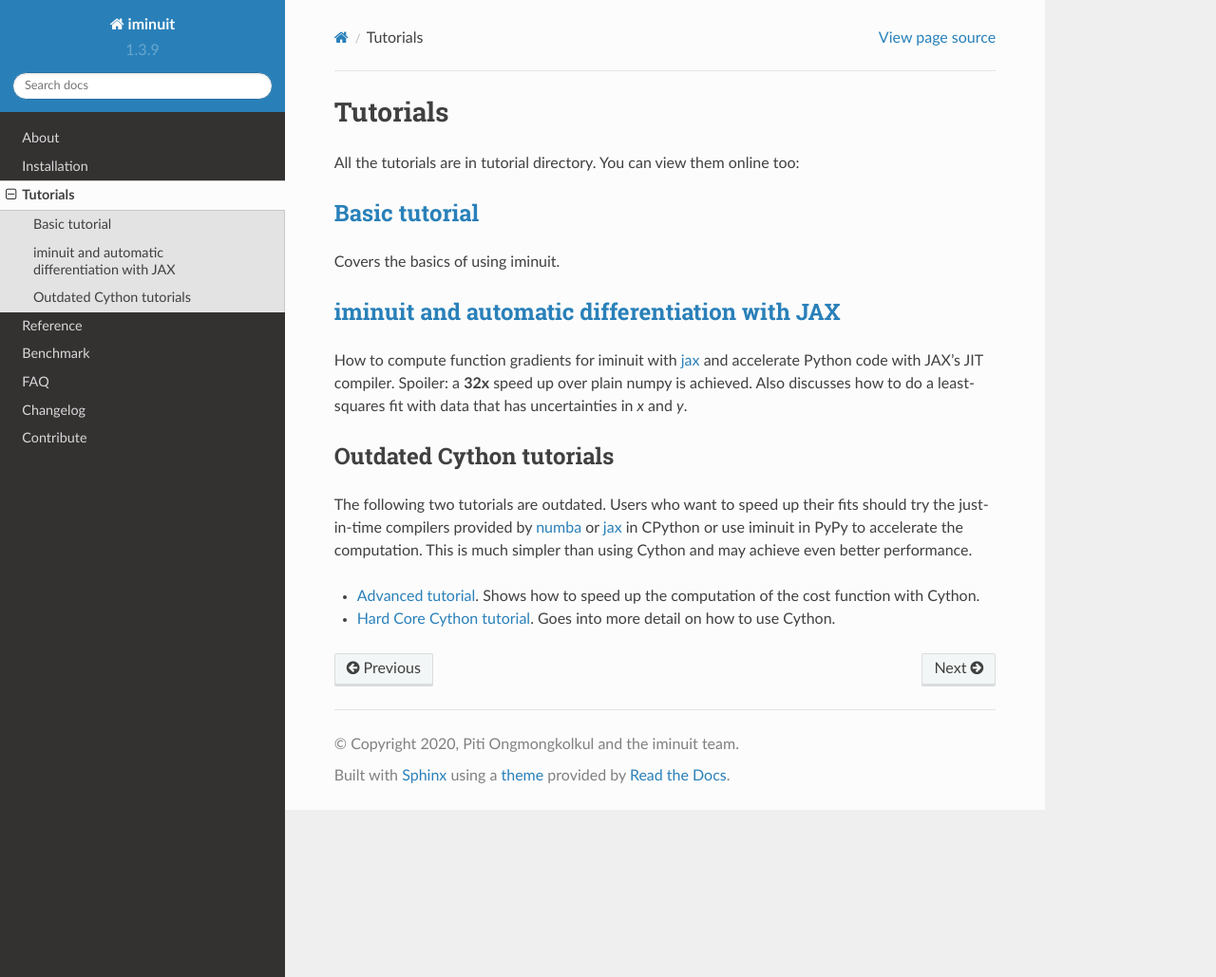
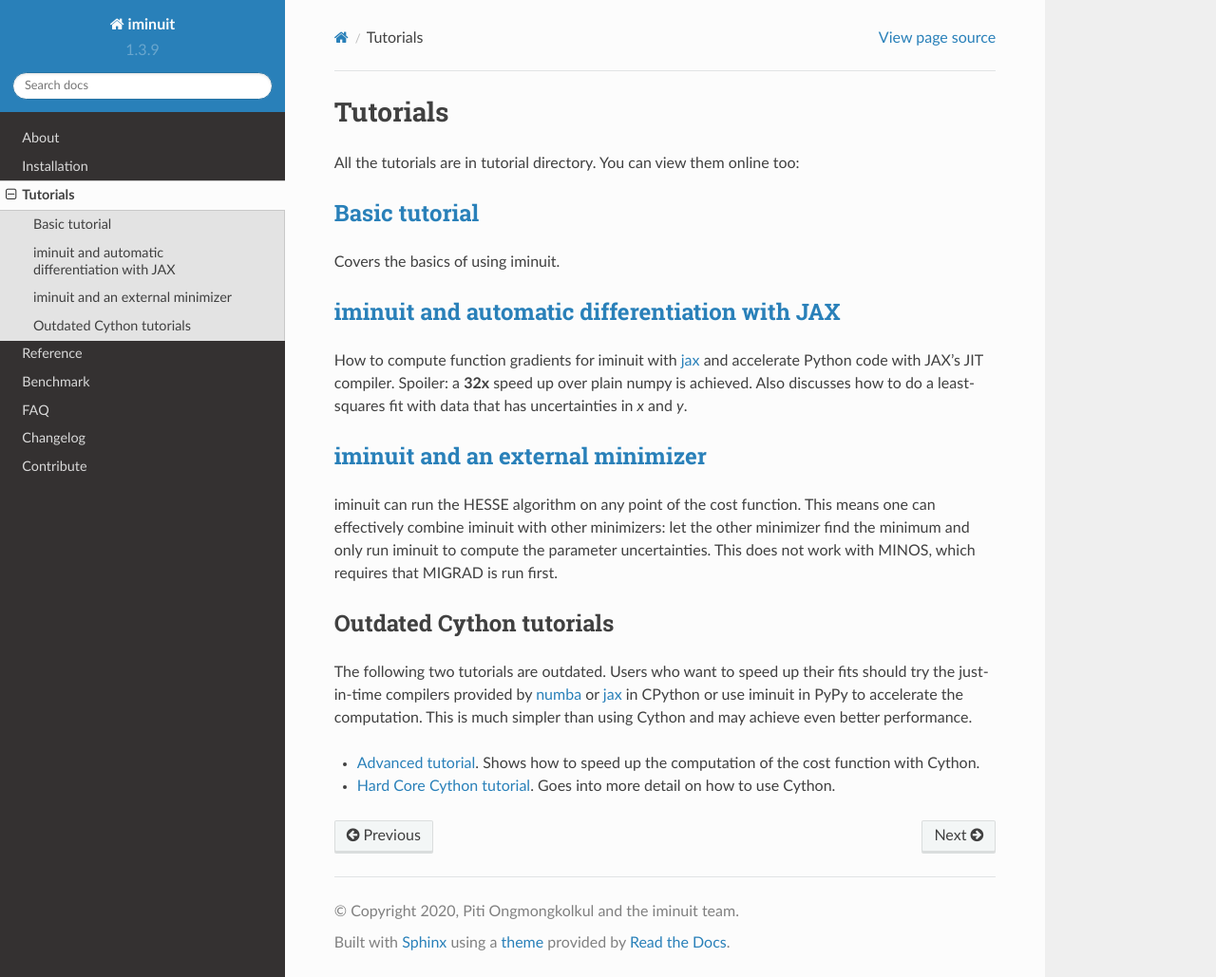
Before and after one commit to scikit-hep/iminuit, a Sphinx documentation site: the page built from doc/tutorials.rst, in a window 1280 px wide and 1029 px high. Shown: the whole window at 95% size. Built offline with Sphinx 7.4.7 and the Read the Docs theme 2.0.0, drawn with Linux system fonts in a browser that asks for light colours; the version number is read from the project's files by our own code.

Commit message:
allow HESSE to be run without MIGRAD; add tutorial on how this is useful

```diff
--- a/doc/tutorials.rst
+++ b/doc/tutorials.rst
@@ -17,6 +17,11 @@
 
 How to compute function gradients for iminuit with jax_ and accelerate Python code with JAX's JIT compiler. Spoiler: a **32x** speed up over plain numpy is achieved. Also discusses how to do a least-squares fit with data that has uncertainties in *x* and *y*.
 
+`iminuit and an external minimizer <http://nbviewer.ipython.org/urls/raw.github.com/scikit-hep/iminuit/master/tutorial/iminuit_and_external_minimizer.ipynb>`_
+--------------------------------------------------------------------------------------------------------------------------------------------------------------------
+
+iminuit can run the HESSE algorithm on any point of the cost function. This means one can effectively combine iminuit with other minimizers: let the other minimizer find the minimum and only run iminuit to compute the parameter uncertainties. This does not work with MINOS, which requires that MIGRAD is run first.
+
 Outdated Cython tutorials
 -------------------------
 
```
Also changed, not shown: 2 other files.
